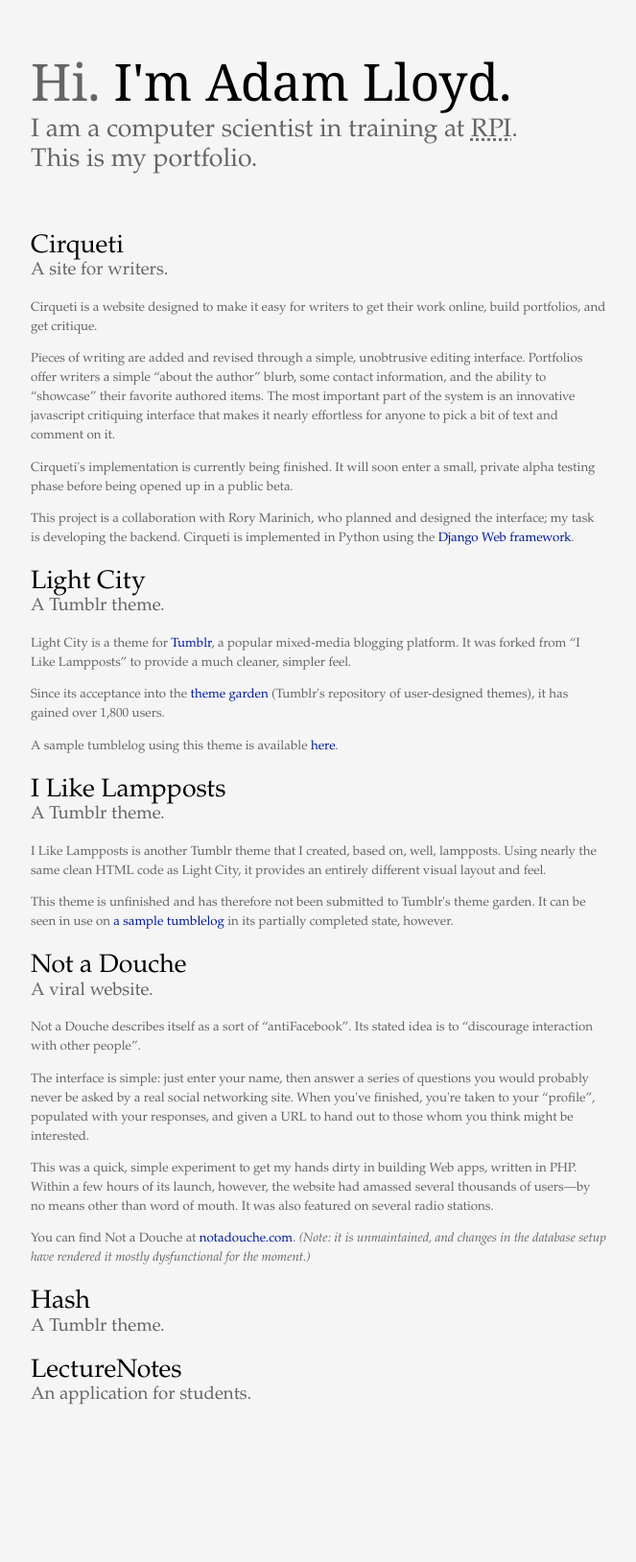
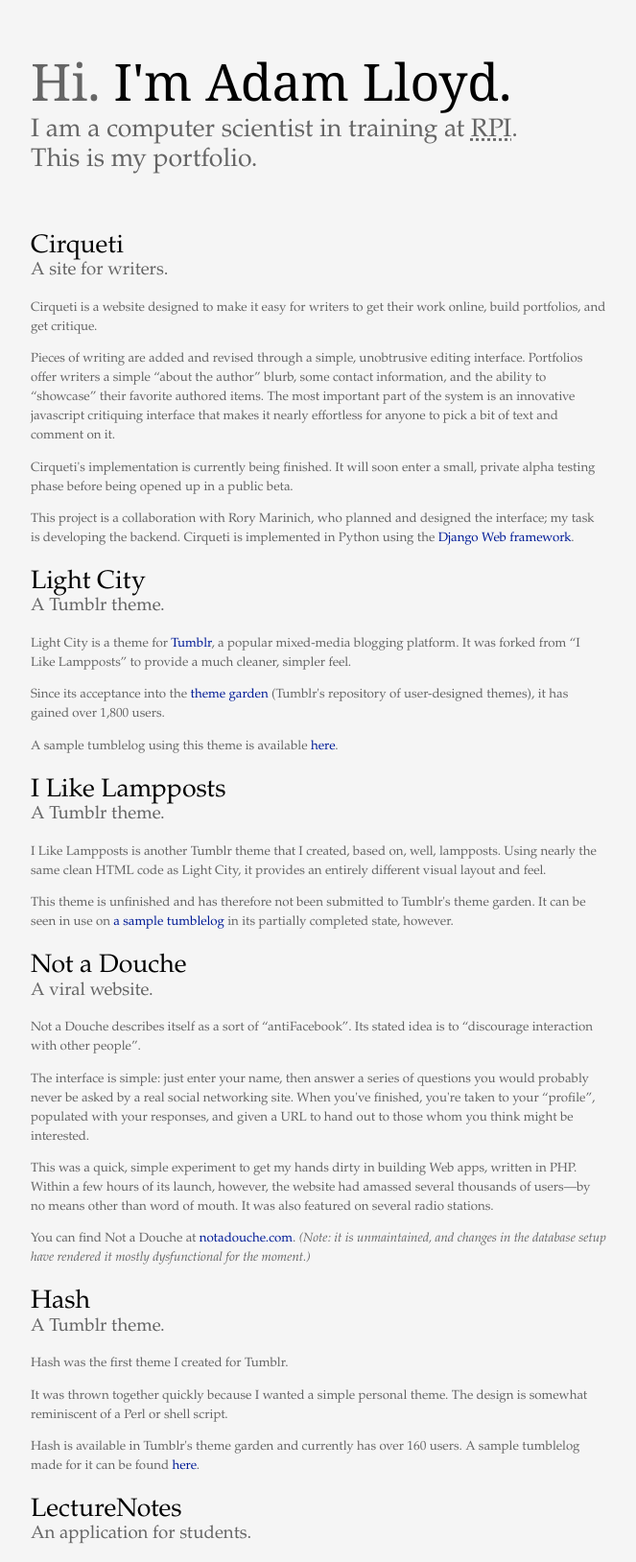
Before and after one commit to alloy-d/alloy-d.github.com, a Jekyll site: the page built from portfolio/index.html, in a window 1280 px wide. Shown: the whole page at 96% size, without its empty margins (16-679 px from the left). Built offline with Jekyll 4.4.1, drawn with Linux system fonts in a browser that asks for light colours; before the commit the page ends 1483 px from its top, so only the background shows below that.

Commit message:
Add Hash description in portfolio.

```diff
--- a/portfolio/index.html
+++ b/portfolio/index.html
@@ -114,6 +114,21 @@
   <div class="portfolio_item">
     <h2>Hash</h2>
     <p class="item_summary">A Tumblr theme.</p>
+    <div class="item_description">
+      <p>
+        Hash was the first theme I created for Tumblr.
+      </p>
+      <p>
+        It was thrown together quickly because I wanted a simple
+        personal theme. The design is somewhat reminiscent of a Perl
+        or shell script.
+      </p>
+      <p>
+        Hash is available in Tumblr's theme garden and currently has
+        over 160 users. A sample tumblelog made for it can be found
+        <a href="http://hashtheme.tumblr.com/">here</a>.
+      </p>
+    </div><!-- item_description -->
   </div><!-- portfolio_item -->
 
   <div class="portfolio_item">
```
